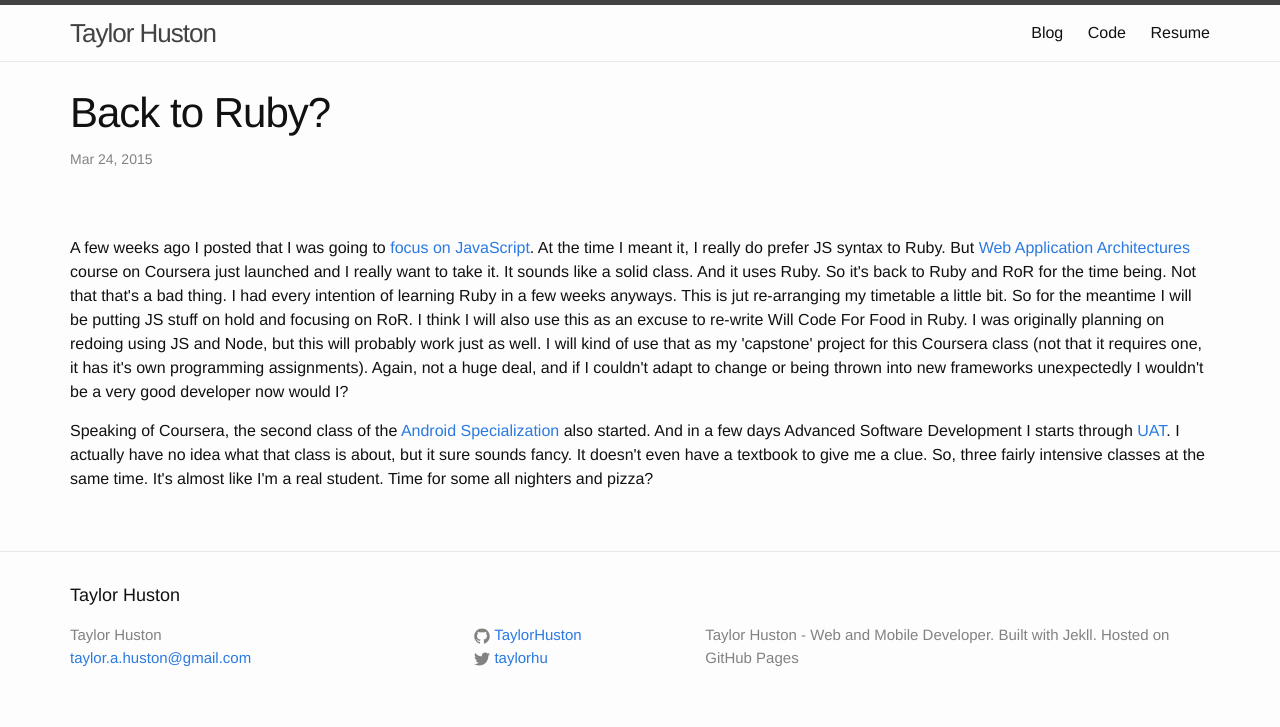
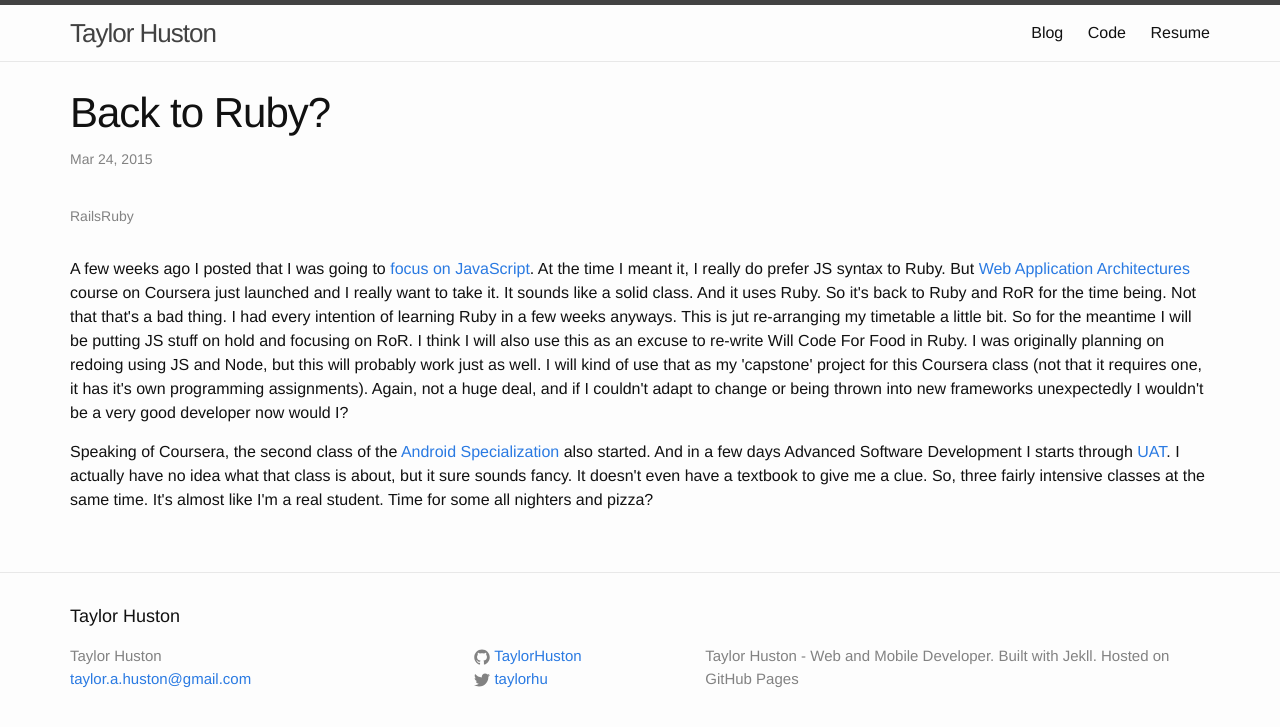
Before and after one commit to TaylorHuston/taylorhuston.github.io, a Jekyll site: the page built from _posts/2015-03-24-back-to-ruby.html, in a window 1280 px wide. Shown: the top 727 px of the page. Built offline with Jekyll 4.4.1, drawn with Linux system fonts in a browser that asks for light colours.

Commit message:
Typo in post layout

```diff
--- a/_layouts/post.html
+++ b/_layouts/post.html
@@ -6,7 +6,7 @@ layout: default
   <header class="post-header">
     <h1 class="post-title">{{ page.title }}</h1>
     <p class="post-meta">{{ page.date | date: "%b %-d, %Y" }}{% if page.author %} • {{ page.author }}{% endif %}{% if page.meta %} • {{ page.meta }}{% endif %}</p>
-    <p class="post-meta">{{post.category}}<br />{{post.tags}}</p>
+    <p class="post-meta">{{ page.category }}<br />{{ page.tags }}</p>
   </header>
 
   <article class="post-content">
```
